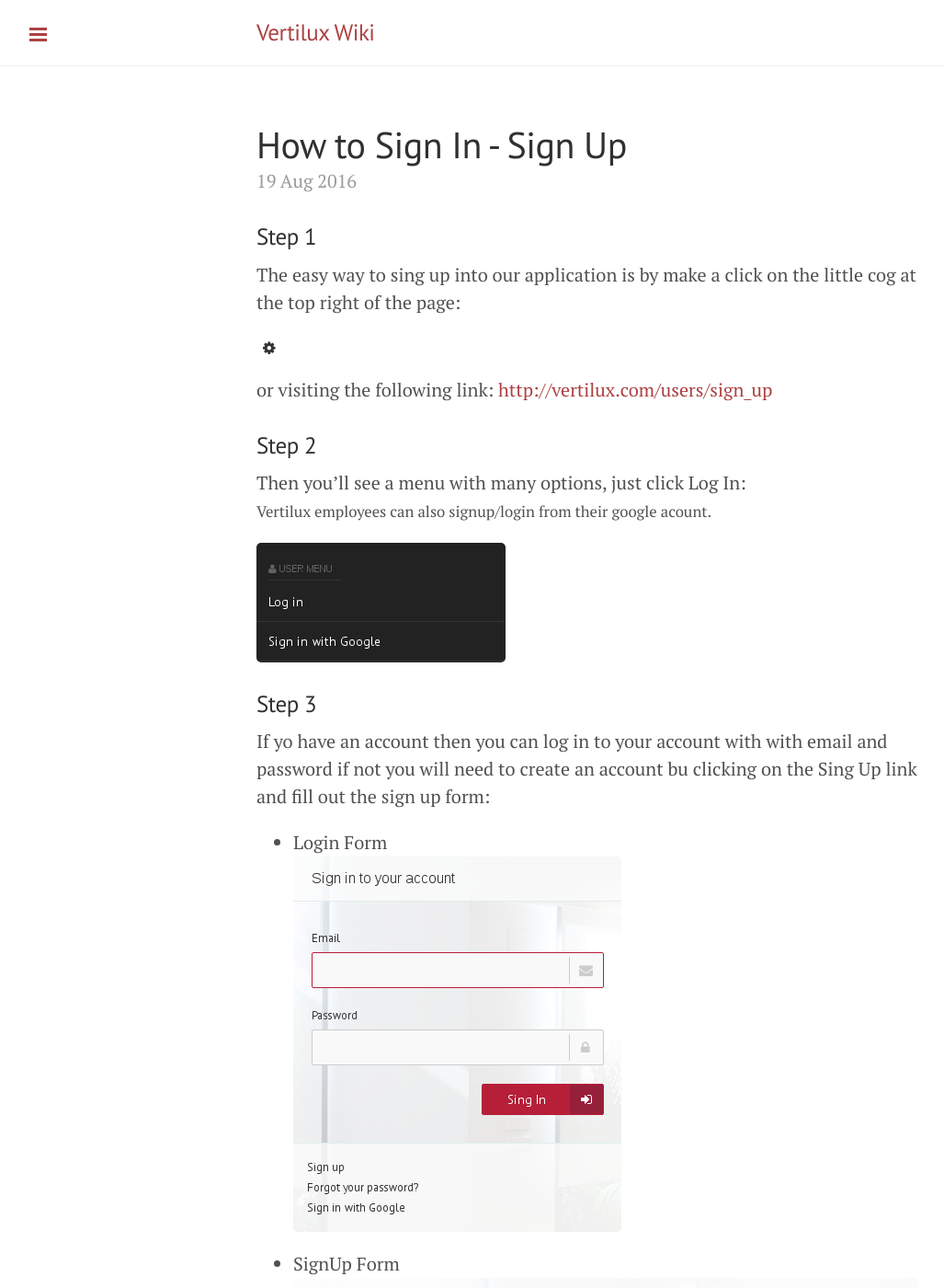
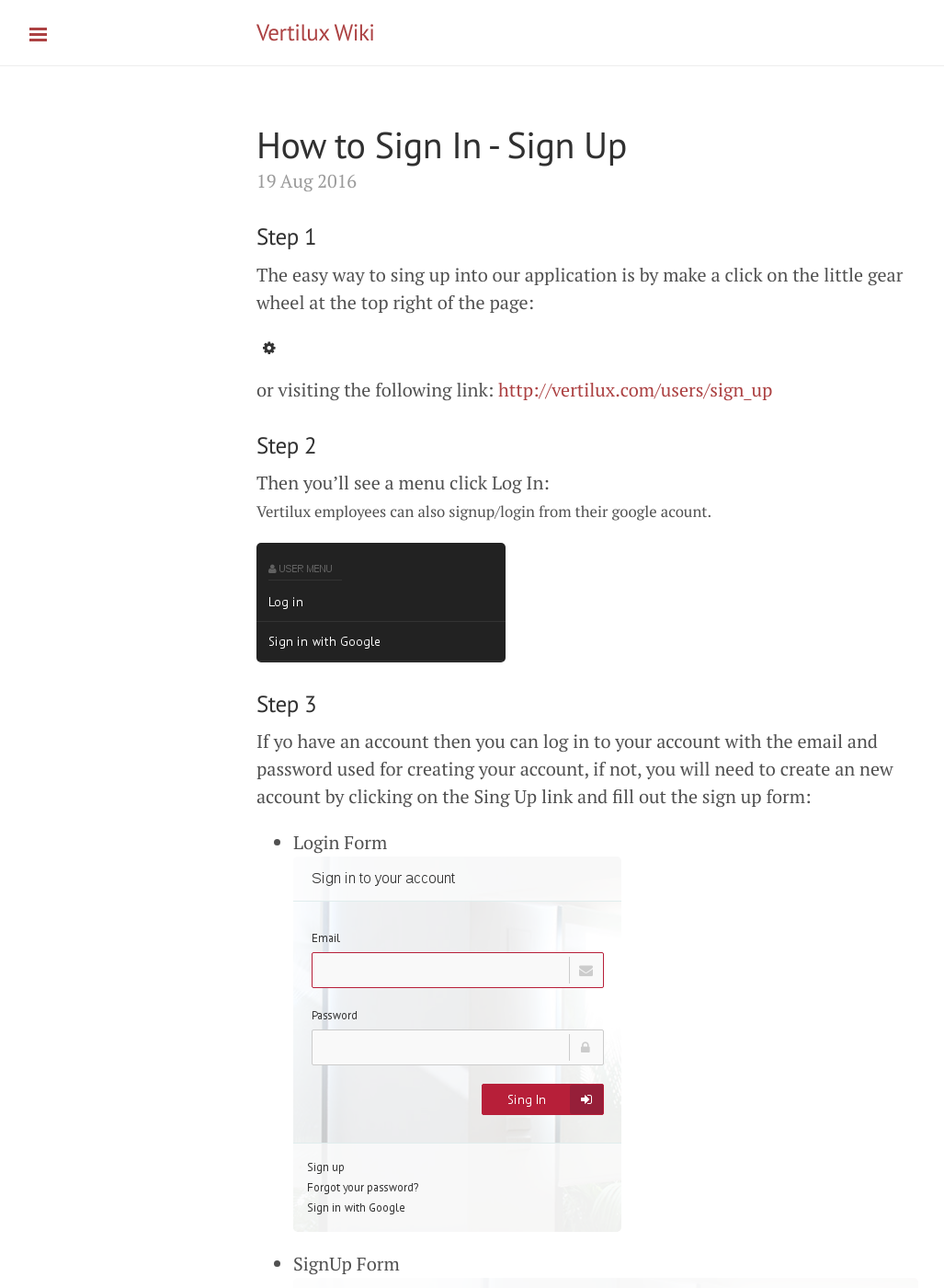
Before and after one commit to Vertilux/vertilux.github.io, a Jekyll site: the page built from _posts/2016-08-19-how-to-sign-up.md, in a window 1280 px wide and 1400 px high. Shown: the whole window at 92% size, without its empty margins (1-1028 px from the left). Built offline with Jekyll 4.4.1, drawn with Linux system fonts in a browser that asks for light colours.

Commit message:
Update 2016-08-19-how-to-sign-up.md
Grammatical corrections

```diff
--- a/_posts/2016-08-19-how-to-sign-up.md
+++ b/_posts/2016-08-19-how-to-sign-up.md
@@ -7,19 +7,19 @@
 ---
 
 ### Step 1
-The easy way to sing up into our application is by make a click on the little cog at the top right of the page:
+The easy way to sing up into our application is by make a click on the little gear wheel at the top right of the page:
 
 ![Cog - Top Right](/assets/images/posts/cog.png) or visiting the following link: [http://vertilux.com/users/sign_up](http://vertilux.com/users/sign_up)
 
 ### Step 2
-Then you'll see a menu with many options, just click Log In:
+Then you'll see a menu click Log In:
 <small>Vertilux employees can also signup/login from their google acount.</small>
 
 ![Sidbar Menu](/assets/images/posts/menu.png)
 
 
 ### Step 3
-If yo have an account then you can log in to your account with with email and password if not you will need to create an account bu clicking on the Sing Up link
+If yo have an account then you can log in to your account with the email and password used for creating your account, if not, you will need to create an new account by clicking on the Sing Up link
 and fill out the sign up form:
 - Login Form
 ![Log In](/assets/images/posts/login.png)
```
